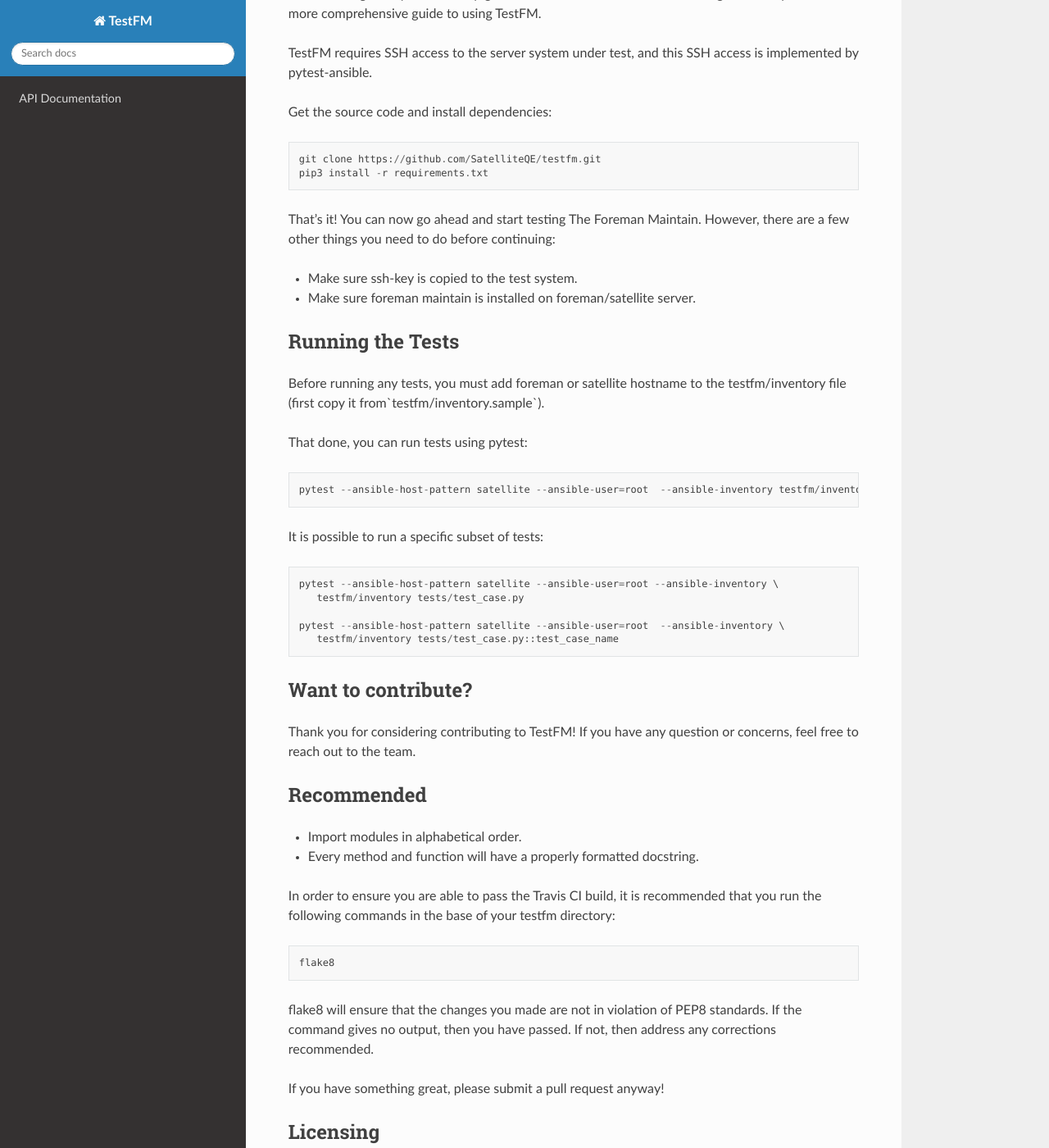
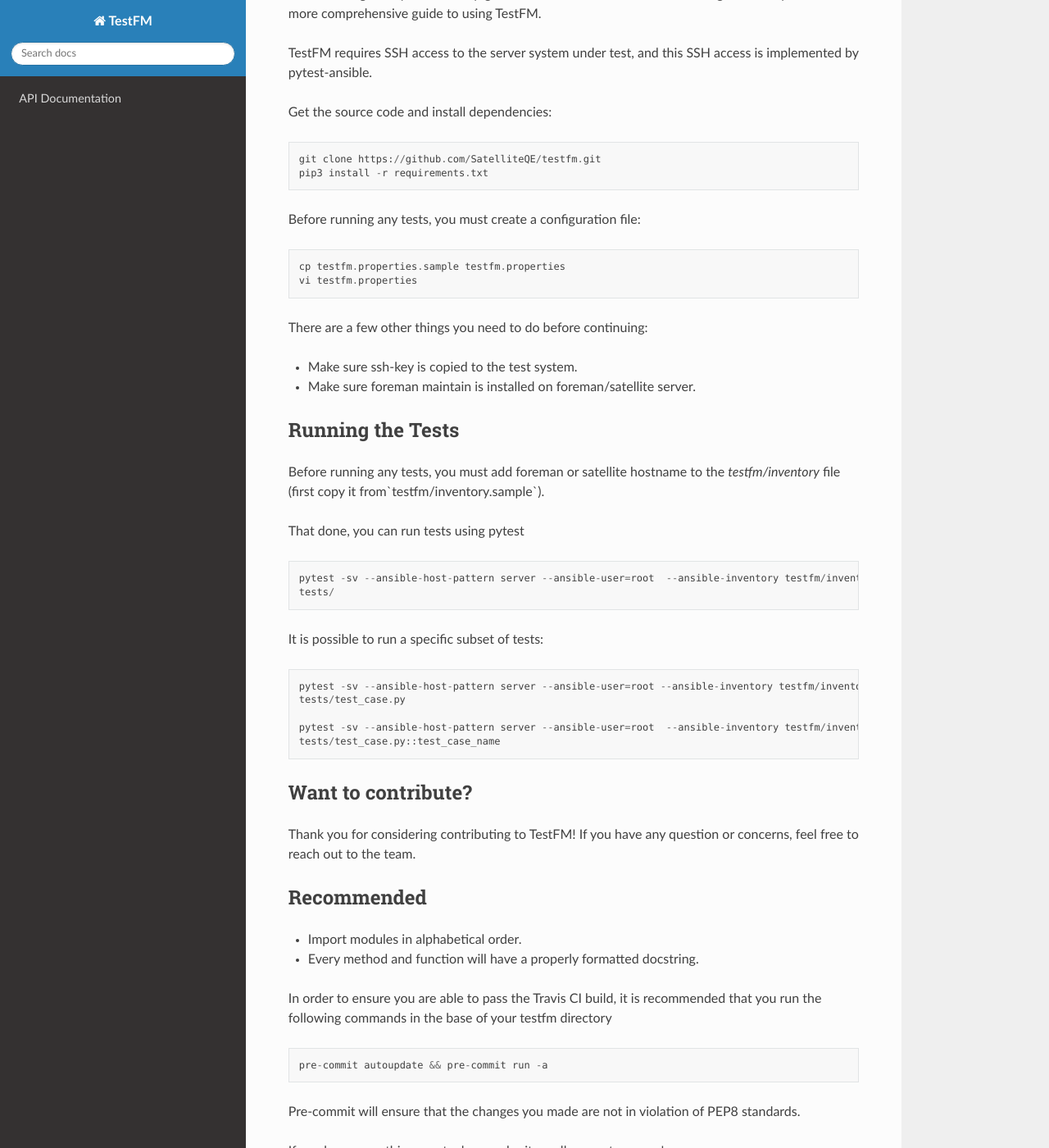
Before and after one commit to SatelliteQE/testfm, a Sphinx documentation site: the page built from docs/source/index.rst, in a window 1280 px wide and 1400 px high, scrolled down 487 px. Shown: the whole window at 82% size. Built offline with Sphinx 7.4.7 and the Read the Docs theme 2.0.0, drawn with Linux system fonts in a browser that asks for light colours.

Commit message:
Fixes #184 - Update the contribution guide.

```diff
--- a/docs/source/index.rst
+++ b/docs/source/index.rst
@@ -8,60 +8,69 @@
 Quickstart
 ^^^^^^^^^^
 
-The following is only a brief setup guide for TestFM. The section on Running the Tests provides a more comprehensive
-guide to using TestFM.
+The following is only a brief setup guide for TestFM.
+The section on Running the Tests provides a more comprehensive guide to using
+TestFM.
 
-TestFM requires SSH access to the server system under test, and this SSH access is implemented by pytest-ansible.
+TestFM requires SSH access to the server system under test, and this SSH access
+is implemented by pytest-ansible.
 
 Get the source code and install dependencies::
 
    git clone https://github.com/SatelliteQE/testfm.git
    pip3 install -r requirements.txt
 
-That’s it! You can now go ahead and start testing The Foreman Maintain. However, there are a few other things you need
-to do before continuing:
+Before running any tests, you must create a configuration file::
 
-* Make sure ssh-key is copied to the test system.
-* Make sure foreman maintain is installed on foreman/satellite server.
+   cp testfm.properties.sample testfm.properties
+   vi testfm.properties
+
+There are a few other things you need to do before continuing:
+
+- Make sure ssh-key is copied to the test system.
+
+- Make sure foreman maintain is installed on foreman/satellite server.
 
 Running the Tests
 ^^^^^^^^^^^^^^^^^
 
-Before running any tests, you must add foreman or satellite hostname to the testfm/inventory file
-(first copy it from`testfm/inventory.sample`).
+Before running any tests, you must add foreman or satellite hostname to the
+`testfm/inventory` file (first copy it from`testfm/inventory.sample`).
 
-That done, you can run tests using pytest::
+That done, you can run tests using pytest ::
 
-   pytest --ansible-host-pattern satellite --ansible-user=root  --ansible-inventory testfm/inventory tests/
+    pytest -sv --ansible-host-pattern server --ansible-user=root  --ansible-inventory testfm/inventory
+    tests/
 
 It is possible to run a specific subset of tests::
 
-   pytest --ansible-host-pattern satellite --ansible-user=root --ansible-inventory \
-      testfm/inventory tests/test_case.py
+    pytest -sv --ansible-host-pattern server --ansible-user=root --ansible-inventory testfm/inventory
+    tests/test_case.py
 
-   pytest --ansible-host-pattern satellite --ansible-user=root  --ansible-inventory \
-      testfm/inventory tests/test_case.py::test_case_name
+    pytest -sv --ansible-host-pattern server --ansible-user=root  --ansible-inventory testfm/inventory
+    tests/test_case.py::test_case_name
 
 Want to contribute?
 ^^^^^^^^^^^^^^^^^^^
 
-Thank you for considering contributing to TestFM! If you have any question or concerns, feel free to
-reach out to the team.
+Thank you for considering contributing to TestFM! If you have any
+question or concerns, feel free to reach out to the team.
 
 Recommended
 ^^^^^^^^^^^
 
-* Import modules in alphabetical order.
-* Every method and function will have a properly formatted docstring.
-
-In order to ensure you are able to pass the Travis CI build, it is recommended that you run the following commands in
-the base of your testfm directory::
-
-   flake8
+- Import modules in alphabetical order.
+- Every method and function will have a properly formatted docstring.
 
 
-flake8 will ensure that the changes you made are not in violation of PEP8 standards. If the command gives no output,
-then you have passed. If not, then address any corrections recommended.
+In order to ensure you are able to pass the Travis CI build,
+it is recommended that you run the following commands in the base of your
+testfm directory ::
+
+    pre-commit autoupdate && pre-commit run -a
+
+Pre-commit will ensure that the changes you made are not in violation of PEP8
+standards.
 
 If you have something great, please submit a pull request anyway!
 
```
Also changed, not shown: README.rst (+9 -5 lines).
